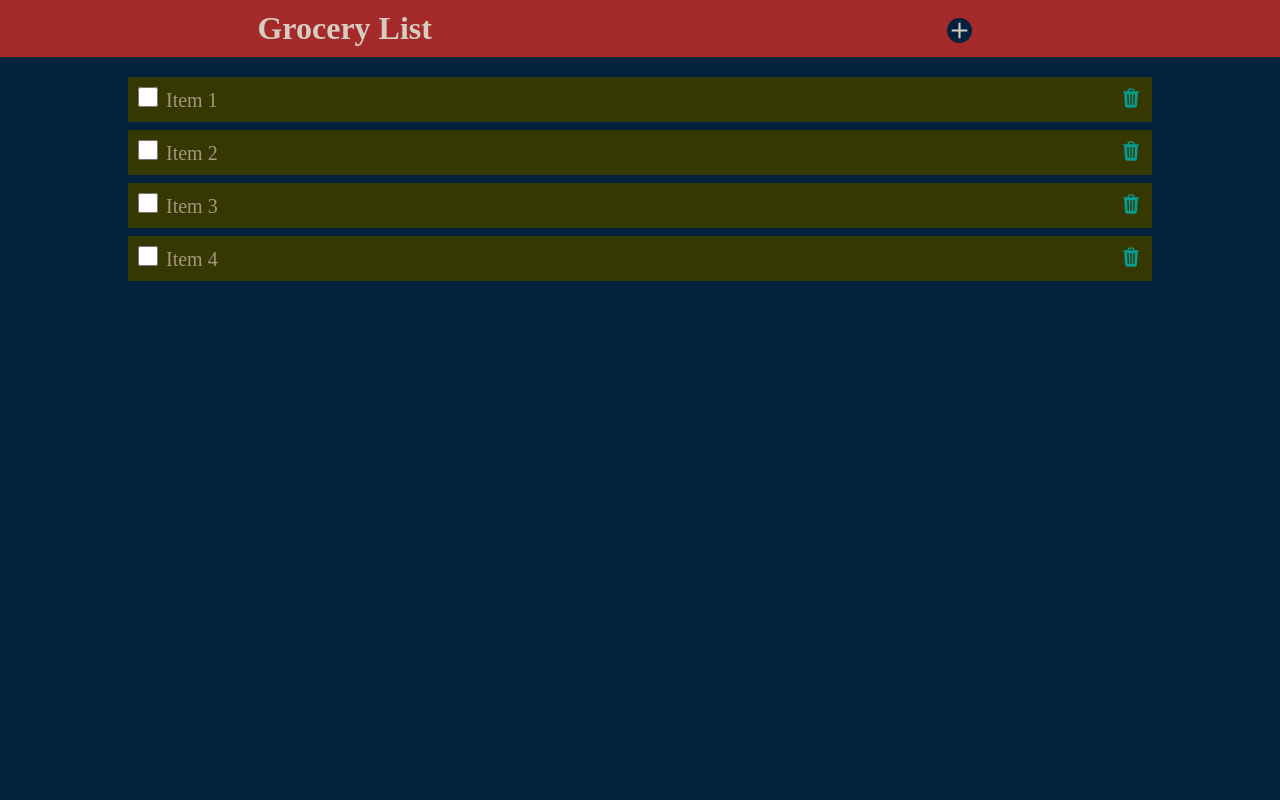
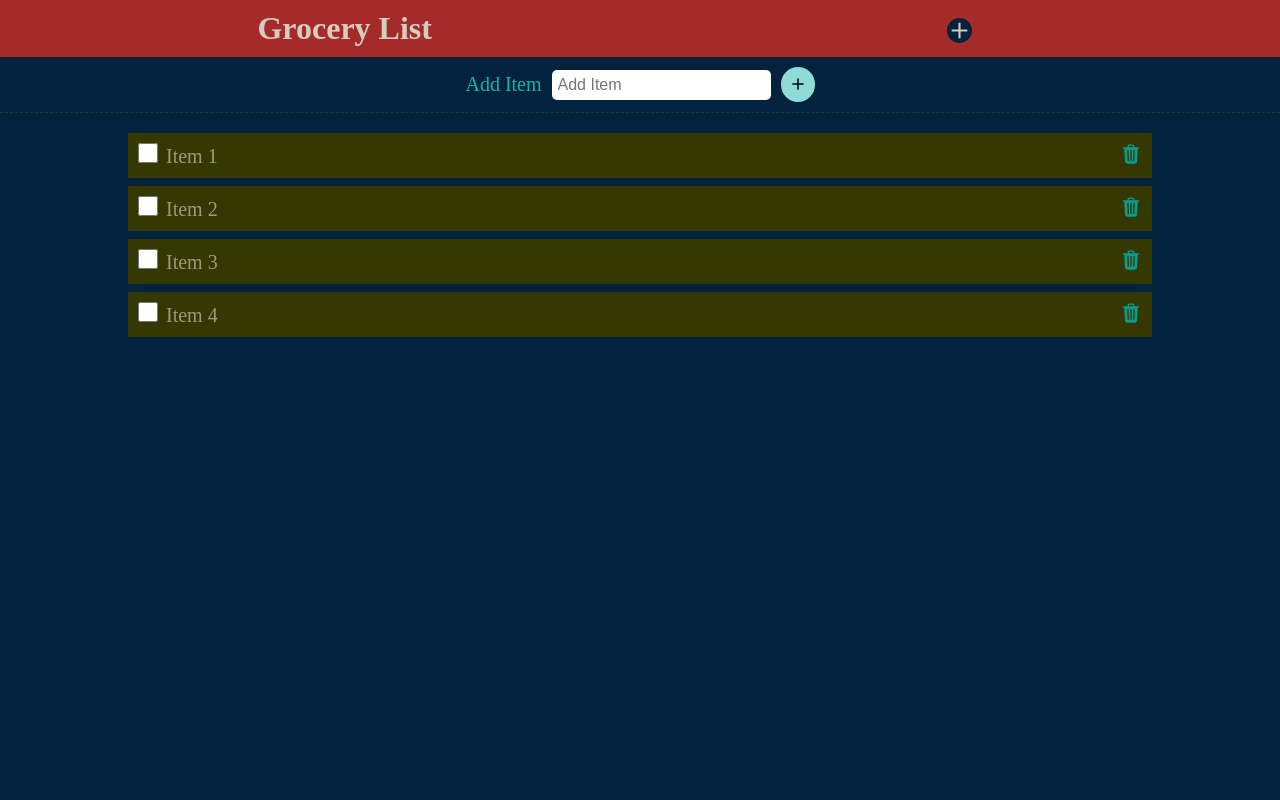
Before and after one commit to janeAnezi/LetsReact, a React (Create React App) app: page / in a window 1280 px wide. Shown: the top 800 px of the page. Built offline with nearby package versions, Linux system fonts and the light colour scheme.

Commit message:
add form to add item

```diff
--- a/package.json
+++ b/package.json
@@ -8,6 +8,7 @@
     "@testing-library/user-event": "^13.5.0",
     "react": "^18.3.0",
     "react-dom": "^18.3.0",
+    "react-icons": "^5.3.0",
     "react-scripts": "5.0.1",
     "web-vitals": "^2.1.4"
   },
@@ -34,8 +35,5 @@
       "last 1 firefox version",
       "last 1 safari version"
     ]
-  },
-  "devDependencies": {
-    "react-icons": "^5.3.0"
   }
 }
--- /dev/null
+++ b/src/Components/Intro/AddItem.jsx
@@ -0,0 +1,22 @@
+import { IoMdAdd } from "react-icons/io";
+
+export default function AddItem() {
+  return (
+    <form className='addForm'>
+        <label htmlFor="addItem">Add Item</label>
+        <input
+            type="text"
+            id="addItem"
+            autoFocus
+            placeholder='Add Item'
+            required
+        />
+        <button
+            type='submit'
+            aria-label='Add Item'
+        >
+            <IoMdAdd />
+        </button>
+    </form>
+  )
+}
--- a/src/Components/Intro/App.css
+++ b/src/Components/Intro/App.css
@@ -82,3 +82,32 @@
     font-size: 25px;
     color: rgb(211, 15, 15);
 }
+
+ .addForm {
+    background: #02223d;
+    color: rgb(6, 185, 170);
+    font-size: 20px;
+    padding: 10px 0;
+    border-bottom: dashed 1px rgb(2, 68, 63);
+    display: flex;
+    align-items: center;
+    justify-content: center;
+}
+.addForm label {
+    padding-right: 10px;
+}
+.addForm input[type='text'] {
+   font-size: 1rem;
+   border-radius: 5px;
+   outline: none;
+   padding: 6px;
+   border: none;
+   margin-right: 10px;
+}
+.addForm button {
+    background-color: rgb(142, 220, 213);
+    border-radius: 25px;
+    border: none;
+    padding: 8px 8px 4px 8px;
+    font-size: 18px;
+}
--- a/src/Components/Intro/Basic.jsx
+++ b/src/Components/Intro/Basic.jsx
@@ -4,6 +4,7 @@ import Footer from "./Footer";
 import Header from "./Header";
 import ListAndKeys from "./ListAndKeys";
 import './App.css'
+import AddItem from "./AddItem";
 
 
 export default function Basic() {
@@ -31,10 +32,10 @@ let handleDelete = (id) => {
   return (
     <div style={{textAlign: 'center'}}>
      <Header />
+     <AddItem />
      {/* <Content /> */}
      <ListAndKeys items={items} handleCheck={handleCheck} handleDelete={handleDelete} />
      <Footer length={items.length} />
-
     </div>
   )
 }
```
Also changed, not shown: 1 other file (tests, documents, lock files or other folders).
